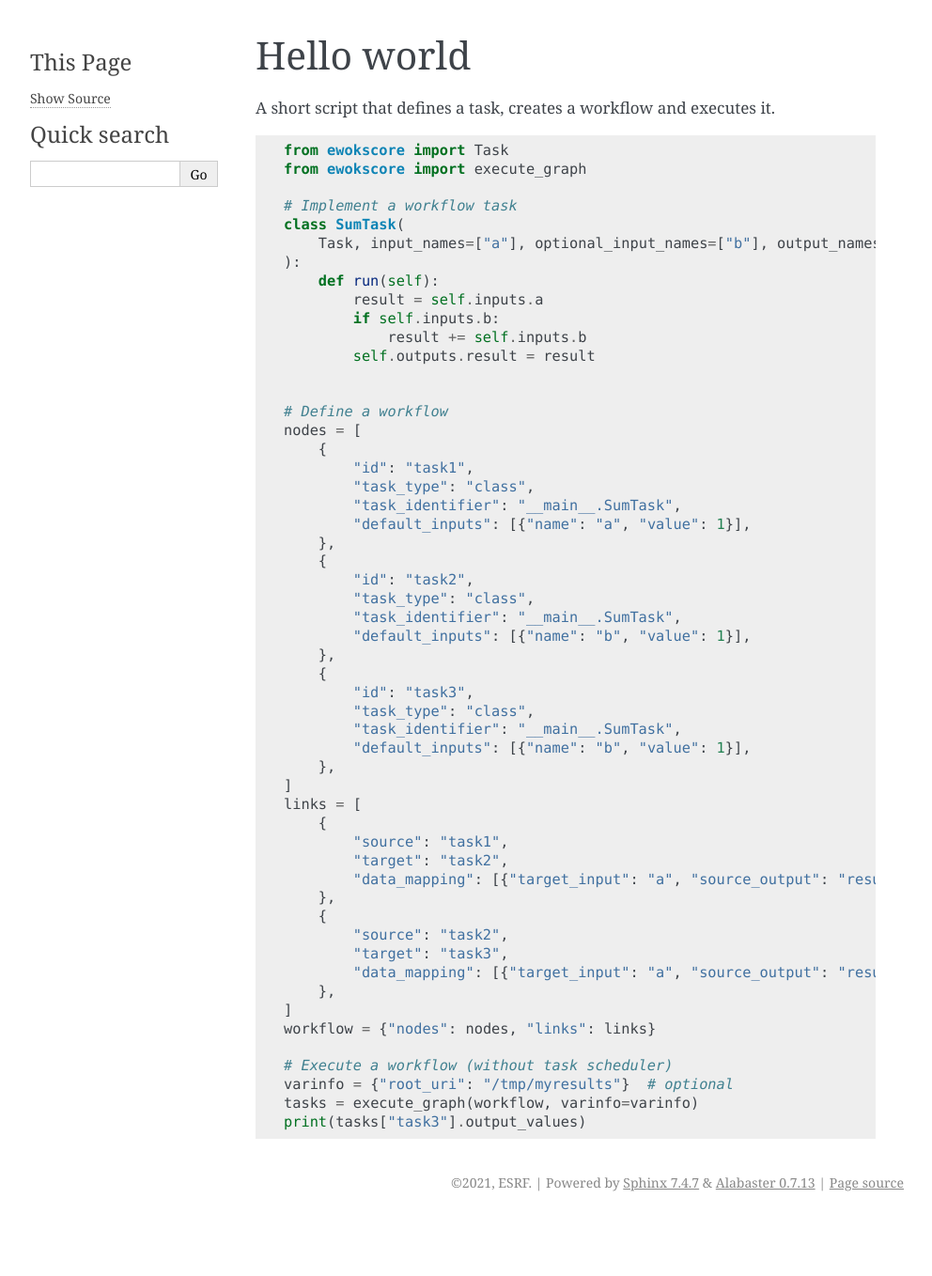
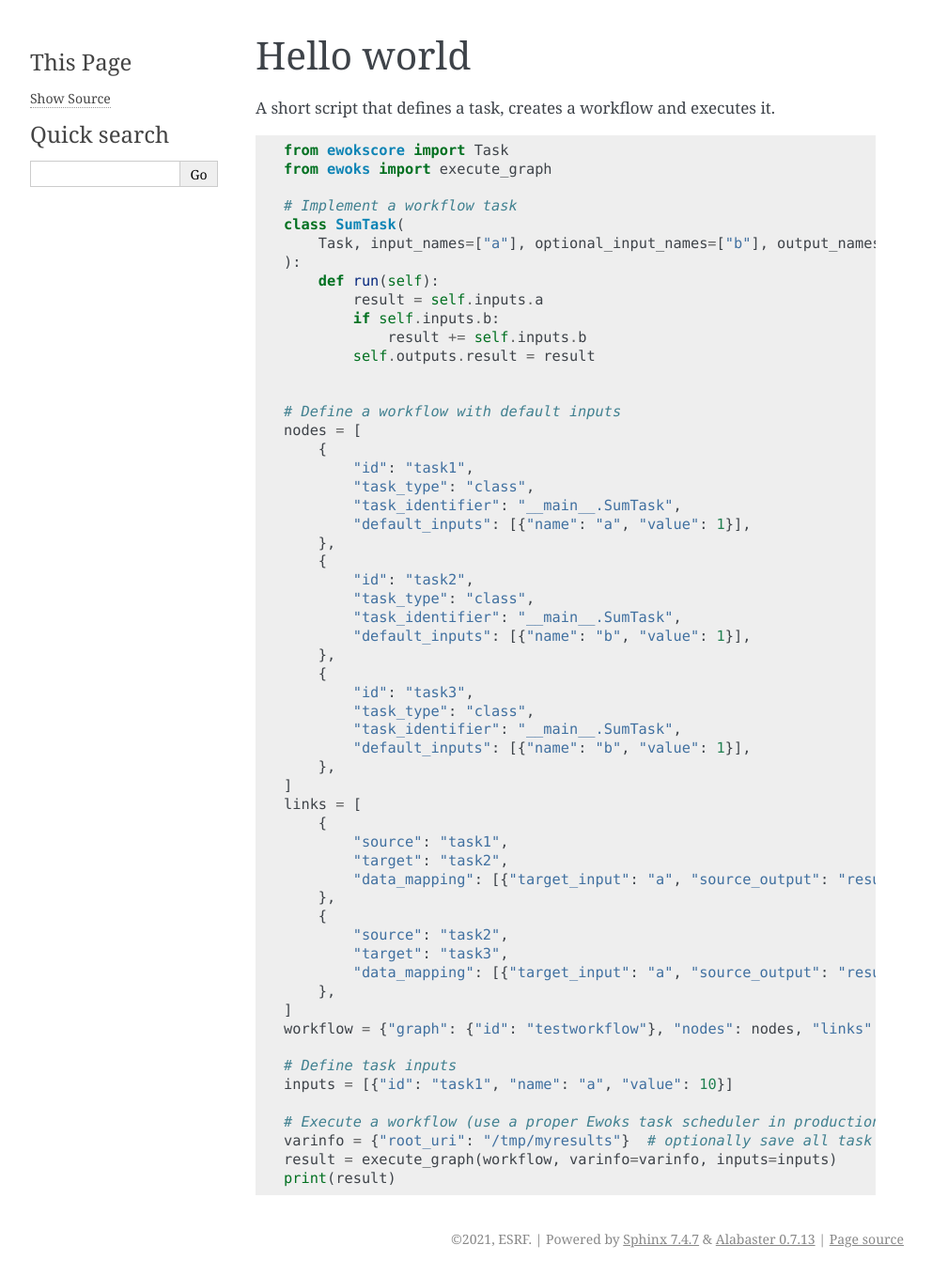
Before and after one commit to ewoks-kit/ewoks, a Sphinx documentation site: the page built from doc/tutorials/hello_world.rst, in a window 1280 px wide. Shown: the whole page at 94% size, without its empty margins (148-1140 px from the left). Built offline with Sphinx 7.4.7, drawn with Linux system fonts in a browser that asks for light colours; pages that are not in the unit, such as notebooks, are missing from menus; before the commit the page ends 1298 px from its top, so only the background shows below that.

Commit message:
fix hello world example

```diff
--- a/doc/tutorials/hello_world.rst
+++ b/doc/tutorials/hello_world.rst
@@ -6,7 +6,7 @@ A short script that defines a task, creates a workflow and executes it.
 .. code:: python
 
     from ewokscore import Task
-    from ewokscore import execute_graph
+    from ewoks import execute_graph
 
     # Implement a workflow task
     class SumTask(
@@ -19,7 +19,7 @@ A short script that defines a task, creates a workflow and executes it.
             self.outputs.result = result
 
 
-    # Define a workflow
+    # Define a workflow with default inputs
     nodes = [
         {
             "id": "task1",
@@ -52,9 +52,12 @@ A short script that defines a task, creates a workflow and executes it.
             "data_mapping": [{"target_input": "a", "source_output": "result"}],
         },
     ]
-    workflow = {"nodes": nodes, "links": links}
+    workflow = {"graph": {"id": "testworkflow"}, "nodes": nodes, "links": links}
 
-    # Execute a workflow (without task scheduler)
-    varinfo = {"root_uri": "/tmp/myresults"}  # optional
-    tasks = execute_graph(workflow, varinfo=varinfo)
-    print(tasks["task3"].output_values)
+    # Define task inputs
+    inputs = [{"id": "task1", "name": "a", "value": 10}]
+
+    # Execute a workflow (use a proper Ewoks task scheduler in production)
+    varinfo = {"root_uri": "/tmp/myresults"}  # optionally save all task outputs
+    result = execute_graph(workflow, varinfo=varinfo, inputs=inputs)
+    print(result)
```
